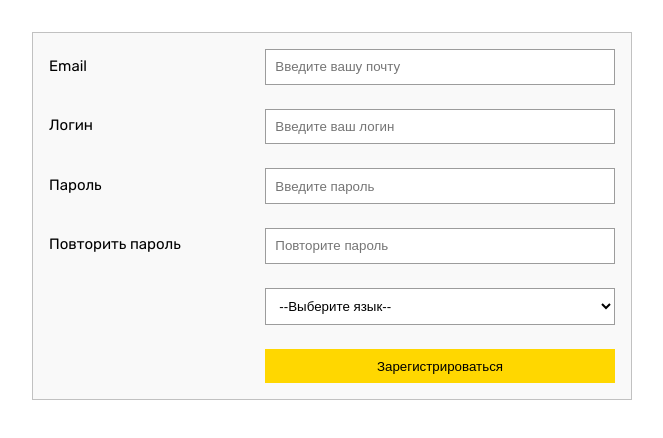
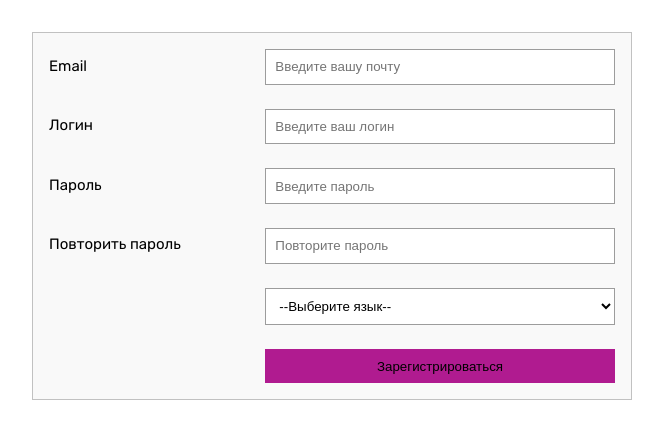
Before and after one commit to natali-fish/form, a plain HTML site: page index.html in a window 1280 px wide. In both pictures the pointer is over the button "Зарегистрироваться". Shown: the whole page, without its empty margins (308-971 px from the left). Drawn offline with Linux system fonts and the light colour scheme.

Commit message:
изменила цвет

```diff
--- a/styles.css
+++ b/styles.css
@@ -28,7 +28,7 @@
     border: 0;
   }
   form button:hover {
-    background: gold;
+    background: rgb(176, 27, 144);
   }
   label {
     padding: 0.5em 0.5em 0.5em 0;
```
